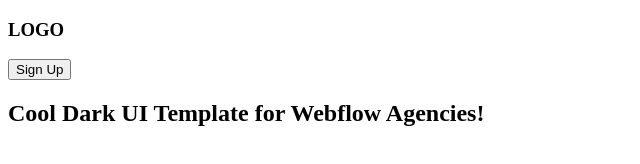
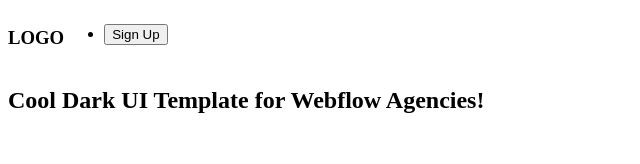
Before and after one commit to Sazzadkazi1/PH-Assignment-B12A01, a plain HTML site: page PH-Assignment/index.html in a window 1280 px wide. Shown: the whole page, without its empty margins (0-640 px from the left). Drawn offline with Linux system fonts and the light colour scheme.

Commit message:
added new commit

```diff
--- a/PH-Assignment/index.html
+++ b/PH-Assignment/index.html
@@ -4,17 +4,20 @@
     <meta charset="UTF-8">
     <meta name="viewport" content="width=device-width, initial-scale=1.0">
     <title>PH-Assiignment</title>
+    <link rel="stylesheet" href="style.css/B12A01.css">
 </head>
 <body>
 <header>
     <section>
+        <nav>
     <h3 class="logo">
         LOGO
     </h3>
-    <a href=""><button class="btn-primary">
-        Sign Up
-    </button>
-    </a>
+
+    <ul>
+   <li> <a href=""><button class="btn-primary">
+        Sign Up</button></a></li>
+    </ul>
     </section>
 
     <section class="banner">
@@ -23,6 +26,7 @@
         </h1>
 
     </section>
+    </nav>
 </header>
 
 <main>
--- a/PH-Assignment/style.css/B12A01.css
+++ b/PH-Assignment/style.css/B12A01.css
@@ -0,0 +1,8 @@
+
+
+
+
+/* Nav styles */
+nav{
+    display: flex;
+}
```
